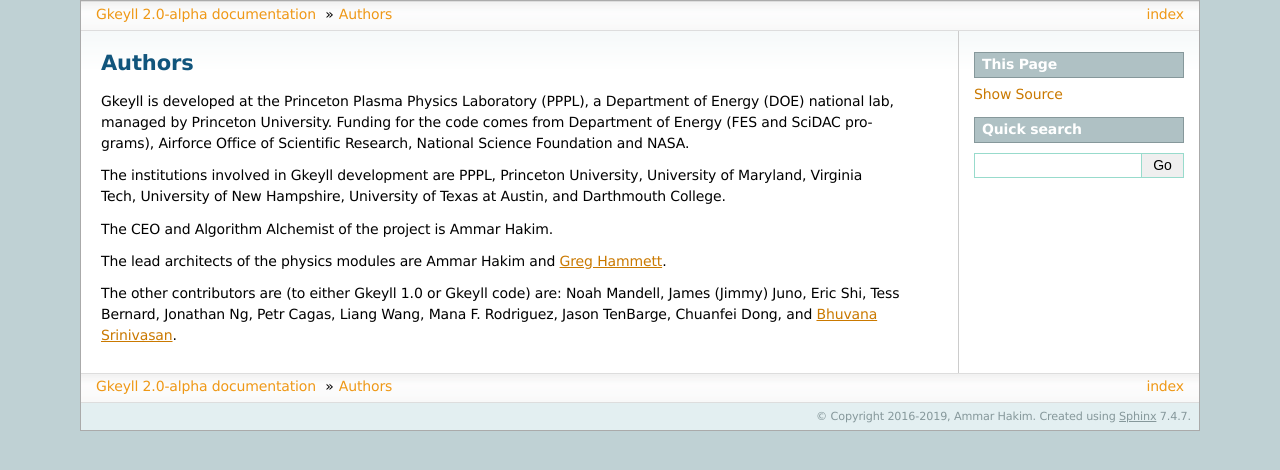
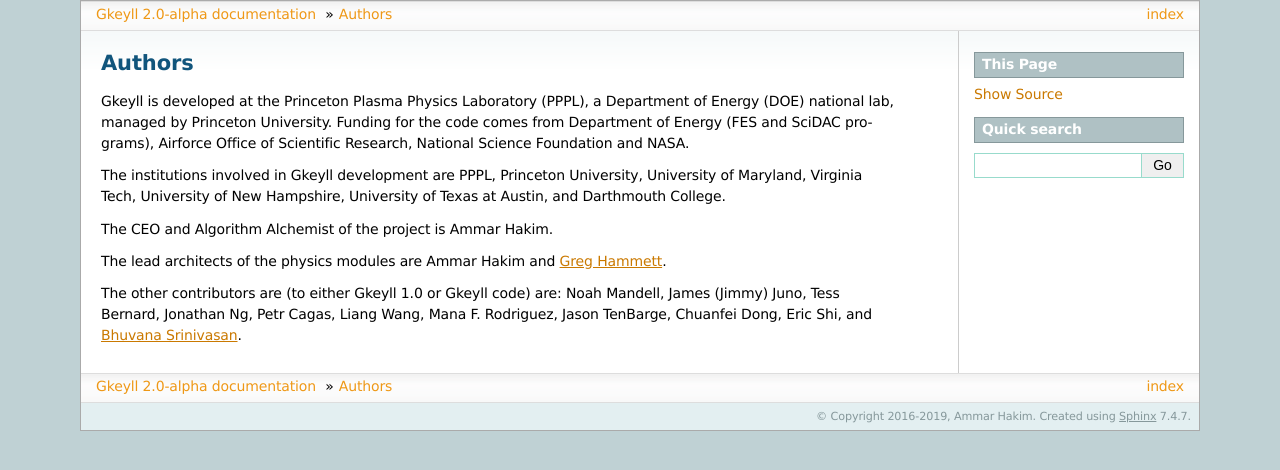
Before and after one commit to ammarhakim/gkyl-doc, a Sphinx documentation site: the page built from source/gkyl/authors.rst, in a window 1280 px wide. Shown: the top 470 px of the page. Built offline with Sphinx 7.4.7, drawn with Linux system fonts in a browser that asks for light colours.

```diff
--- a/source/gkyl/authors.rst
+++ b/source/gkyl/authors.rst
@@ -1,8 +1,8 @@
 Authors
 +++++++
 
-Gkeyll is developed at the Princeton Plasma Physics Laboratory (PPPL), a
-Department of Energy (DOE) national lab, managed by Princeton
+Gkeyll is developed at the Princeton Plasma Physics Laboratory (PPPL),
+a Department of Energy (DOE) national lab, managed by Princeton
 University. Funding for the code comes from Department of Energy (FES
 and SciDAC programs), Airforce Office of Scientific Research, National
 Science Foundation and NASA.
@@ -17,7 +17,7 @@ The lead architects of the physics modules are Ammar Hakim and `Greg
 Hammett <http://w3.pppl.gov/~hammett>`_.
 
 The other contributors are (to either Gkeyll 1.0 or Gkeyll code) are:
-Noah Mandell, James (Jimmy) Juno, Eric Shi, Tess Bernard, Jonathan Ng,
-Petr Cagas, Liang Wang, Mana F. Rodriguez, Jason TenBarge, Chuanfei
-Dong, and `Bhuvana Srinivasan
+Noah Mandell, James (Jimmy) Juno, Tess Bernard, Jonathan Ng, Petr
+Cagas, Liang Wang, Mana F. Rodriguez, Jason TenBarge, Chuanfei Dong,
+Eric Shi, and `Bhuvana Srinivasan
 <https://www.aoe.vt.edu/people/faculty/srinivasan/personal-page.html>`_.
--- a/source/license.rst
+++ b/source/license.rst
@@ -23,5 +23,5 @@ we will try our best to merge your changes into the
 mainline. Contributed code should compile and have sufficient
 unit/regression tests.
 
-Gkeyll, Postgkyl and this documentation is copyrighted 2016-2019 by
-Ammar Hakim.
+Gkeyll, Postgkyl and this documentation is copyrighted 2016-2020 by
+Ammar Hakim and the Gkeyll Authors.
```
